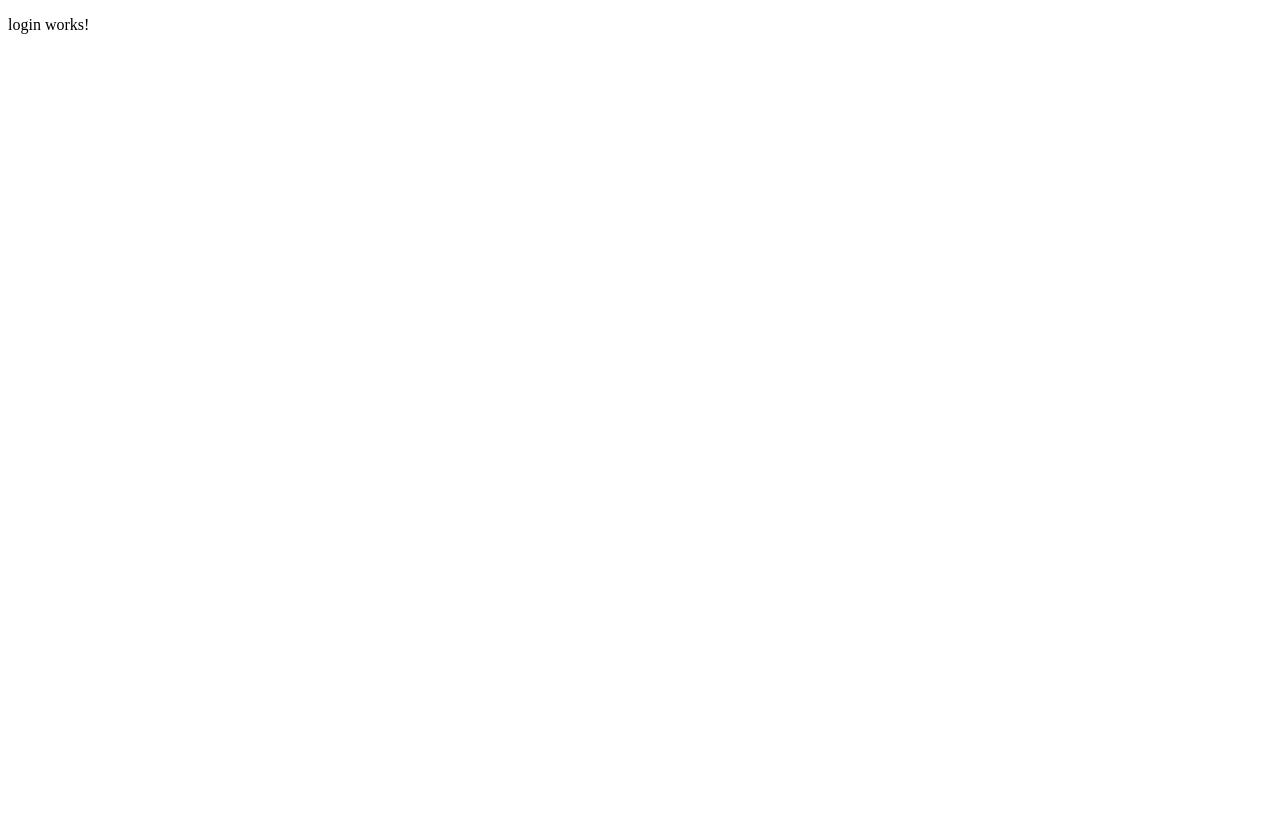
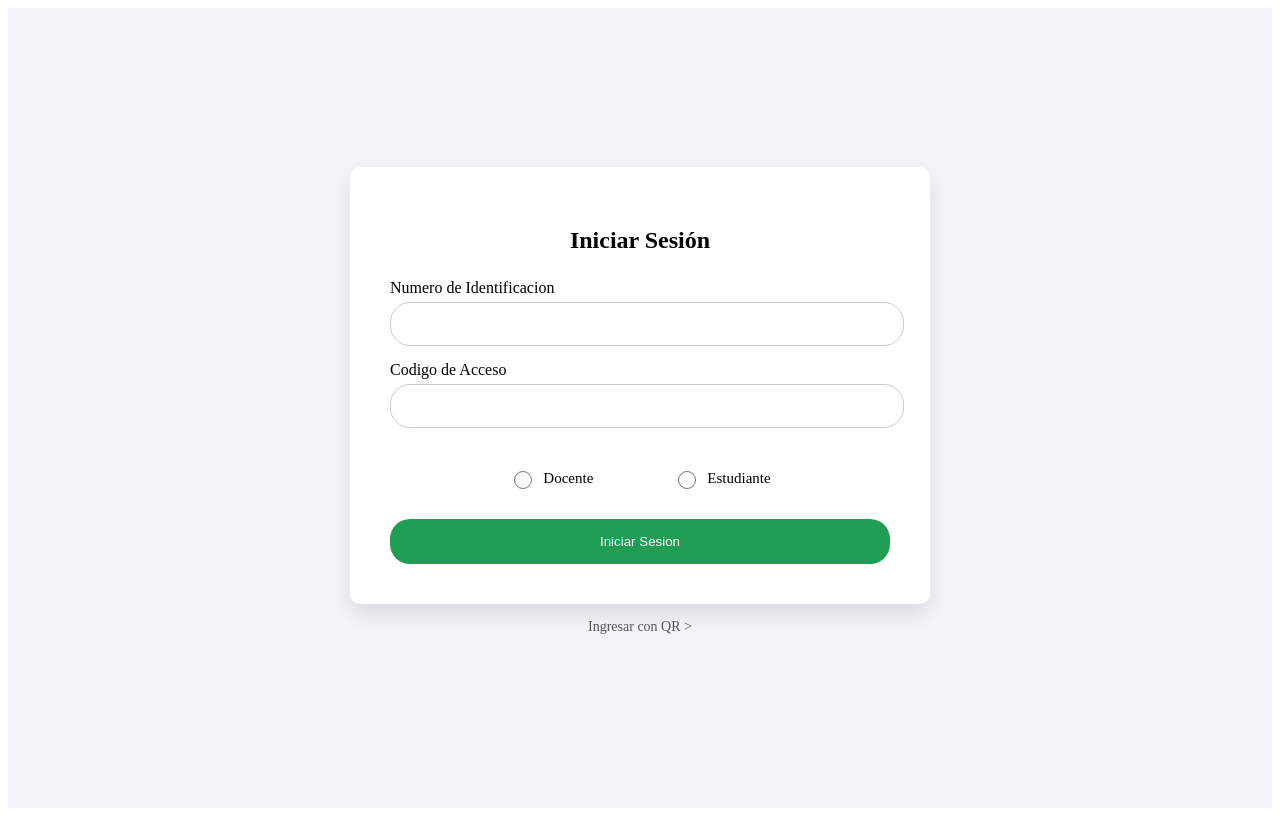
Before and after one commit to spabonc-bot/mi-proyecto-angular, an Angular app: page / in a window 1280 px wide. Built offline with nearby package versions, Linux system fonts and the light colour scheme.

Commit message:
login echo

```diff
--- a/src/app/pages/login/login.css
+++ b/src/app/pages/login/login.css
@@ -0,0 +1,74 @@
+.contenedor{
+  height:100vh;
+  background:#f2f4f7;
+  display:flex;
+  justify-content:center;
+  align-items:center;
+  flex-direction:column;
+}
+
+.login-box{
+  width:500px;
+  background:white;
+  padding:40px;
+  border-radius:10px;
+  box-shadow:0 10px 20px rgba(0,0,0,0.1);
+}
+
+h2{
+  text-align:center;
+  margin-bottom:25px;
+}
+
+label{
+  display:block;
+  margin-top:15px;
+  margin-bottom:5px;
+}
+
+input{
+  width:100%;
+  height:40px;
+  border-radius:20px;
+  border:1px solid #ccc;
+  padding-left:10px;
+}
+
+.opciones{
+  display: flex;
+  justify-content: center;
+  gap: 80px;
+  margin: 25px 0;
+}
+
+.opciones label{
+  display: flex;
+  align-items: center;
+  gap: 8px;
+  font-size: 15px;
+}
+
+.opciones input{
+  width: 18px;
+  height: 18px;
+}
+
+button{
+  width:100%;
+  height:45px;
+  background:#1f9d55;
+  color:white;
+  border:none;
+  border-radius:20px;
+  cursor:pointer;
+}
+
+button:hover{
+  background:#168f4c;
+}
+
+.qr{
+  margin-top:15px;
+  font-size:14px;
+  color:#555;
+}
--- a/src/app/pages/login/login.html
+++ b/src/app/pages/login/login.html
@@ -1 +1,29 @@
-<p>login works!</p>
+<div class="contenedor">
+
+  <div class="login-box">
+
+    <h2>Iniciar Sesión</h2>
+
+    <label>Numero de Identificacion</label>
+    <input type="text">
+
+    <label>Codigo de Acceso</label>
+    <input type="password">
+
+    <div class="opciones">
+      <label>
+        <input type="radio" name="rol"> Docente
+      </label>
+
+      <label>
+        <input type="radio" name="rol"> Estudiante
+      </label>
+    </div>
+
+    <button>Iniciar Sesion</button>
+
+  </div>
+
+  <p class="qr">Ingresar con QR ></p>
+
+</div>
```
